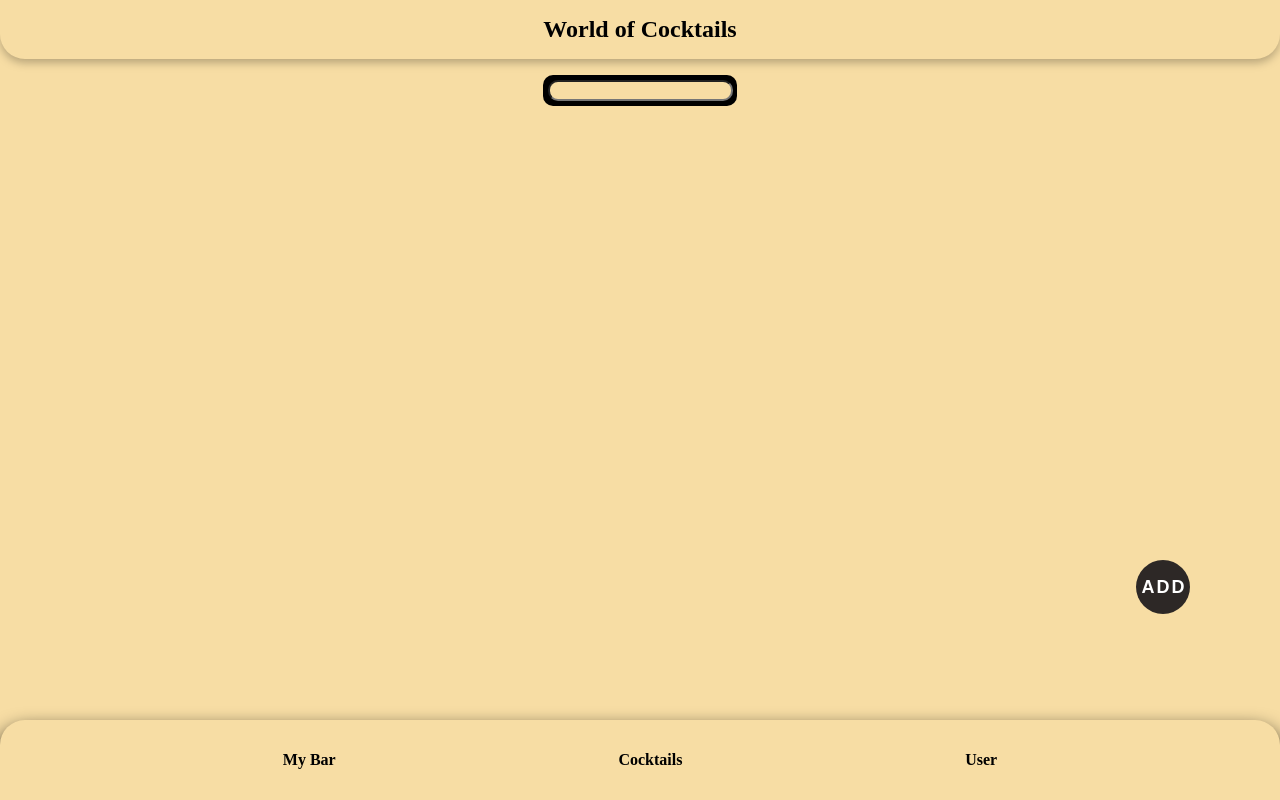
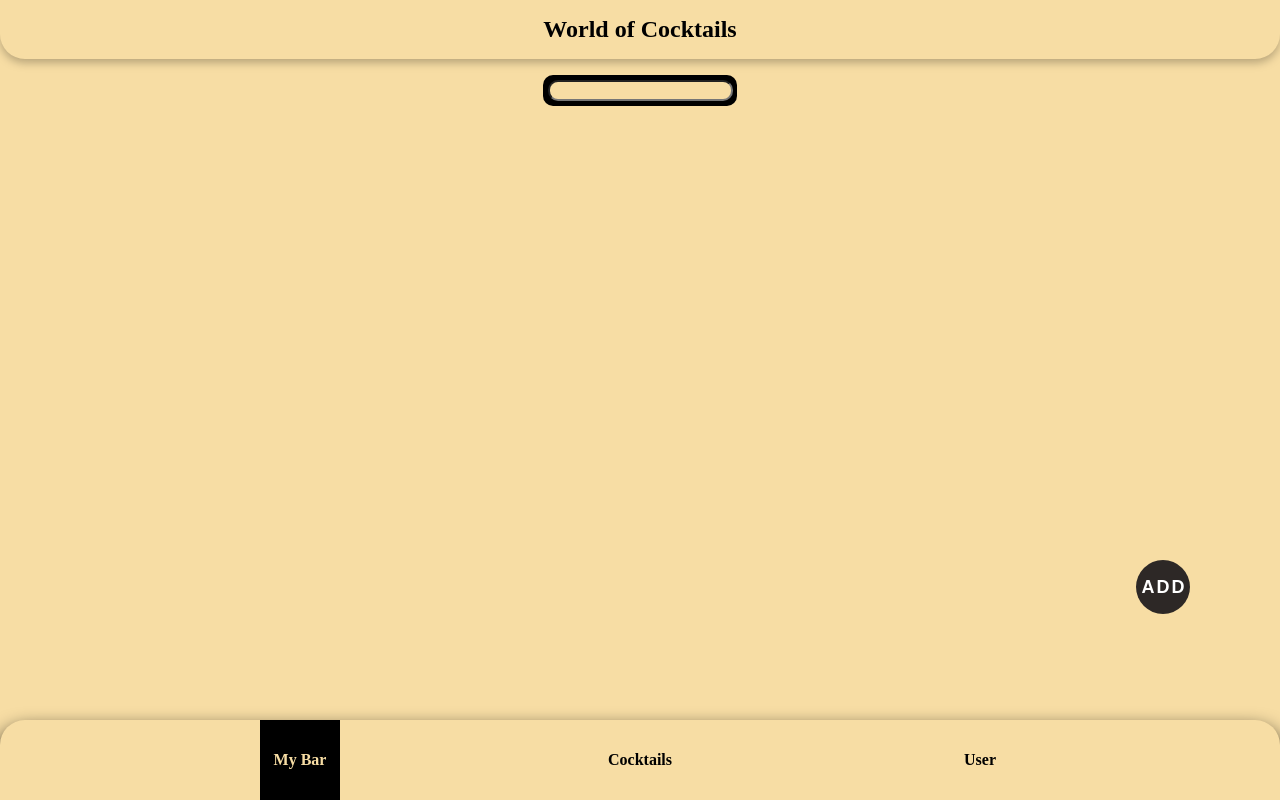
Before and after one commit to nikstaaar/capstone-project, a Next.js app: page /bar in a window 1280 px wide. Built offline with nearby package versions, Linux system fonts and the light colour scheme; no server answers; a web font is replaced by a local one.

Commit message:
add highlighting of current page

```diff
--- a/src/components/Footer.js
+++ b/src/components/Footer.js
@@ -1,32 +1,58 @@
 import Link from 'next/link';
+import {useRouter} from 'next/router';
 import styled from 'styled-components';
 
-import {LinkWrapper} from './styled/LinkWrapper.styled';
 import {StyledNav} from './styled/Nav.styled';
 
 export default function Footer() {
+	const router = useRouter();
+
 	const StyledLink = styled.a`
-		color: black;
+		color: ${props => (props.isActive ? '#f7dda4' : 'black')};
 		font-weight: 600;
 		cursor: pointer;
+	`;
+
+	const LinkWrapper = styled.div`
+		display: flex;
+		align-items: center;
+		justify-content: center;
+		width: 5rem;
+		height: 100%;
+		background-color: ${props => (props.isActive ? 'black' : '')};
 	`;
 
 	return (
 		<footer>
 			<StyledNav>
-				<LinkWrapper>
+				<LinkWrapper isActive={router.pathname === '/bar' || router.pathname === '/select'}>
 					<Link href="/bar">
-						<StyledLink>My Bar</StyledLink>
+						<StyledLink
+							isActive={router.pathname === '/bar' || router.pathname === '/select'}
+						>
+							My Bar
+						</StyledLink>
 					</Link>
 				</LinkWrapper>
-				<LinkWrapper>
+				<LinkWrapper
+					isActive={
+						router.pathname === '/cocktails' || router.pathname.startsWith('/details/')
+					}
+				>
 					<Link href="/cocktails">
-						<StyledLink>Cocktails</StyledLink>
+						<StyledLink
+							isActive={
+								router.pathname === '/cocktails' ||
+								router.pathname.startsWith('/details/')
+							}
+						>
+							Cocktails
+						</StyledLink>
 					</Link>
 				</LinkWrapper>
-				<LinkWrapper>
+				<LinkWrapper isActive={router.pathname === '/user'}>
 					<Link href="/user">
-						<StyledLink>User</StyledLink>
+						<StyledLink isActive={router.pathname === '/user'}>User</StyledLink>
 					</Link>
 				</LinkWrapper>
 			</StyledNav>
--- a/src/components/styled/LinkWrapper.styled.js
+++ /dev/null
@@ -1,5 +0,0 @@
-import styled from 'styled-components';
-
-export const LinkWrapper = styled.div`
-	color: black;
-`;
--- a/src/pages/details/[cocktail].js
+++ b/src/pages/details/[cocktail].js
@@ -50,6 +50,7 @@ const Details = () => {
 				</Wrapper>
 				<h4>Details:</h4>
 				<p>{cocktail?.instructions}</p>
+				<br />
 				<Link href="/cocktails">
 					<a>Back to cocktails</a>
 				</Link>
```
